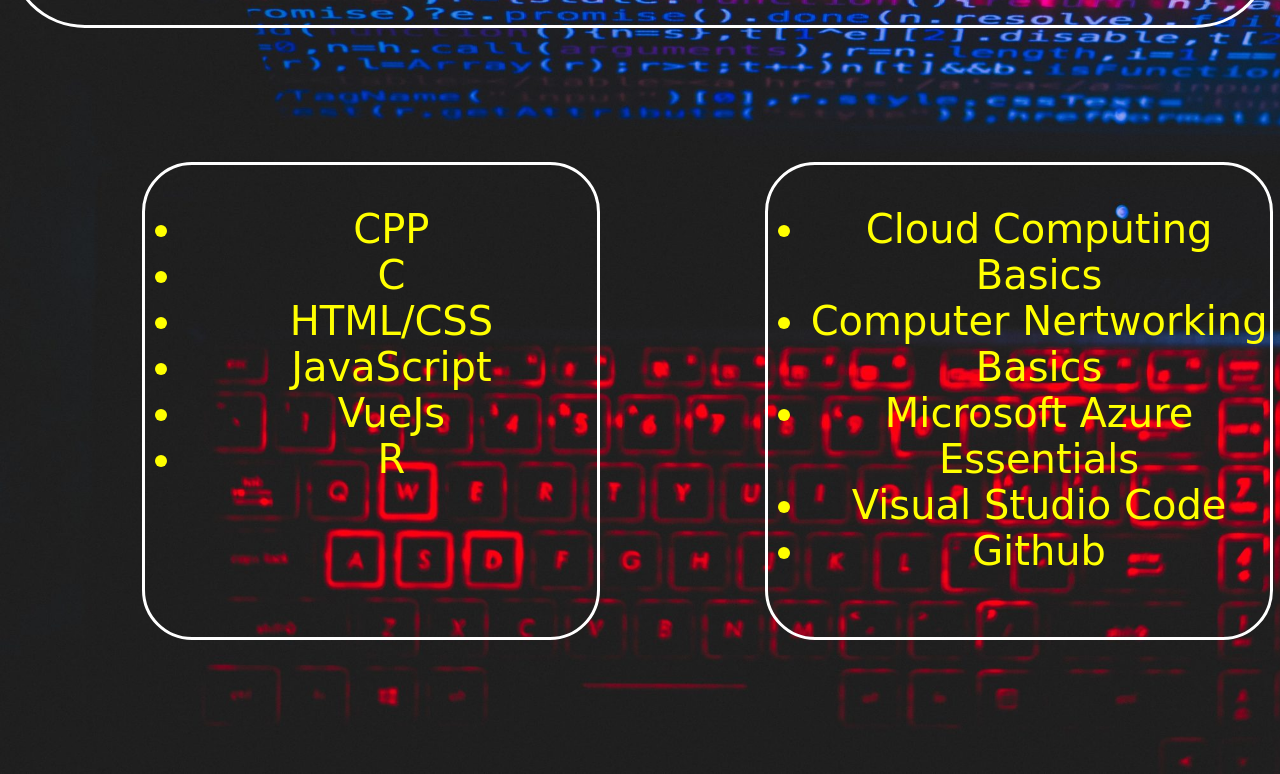
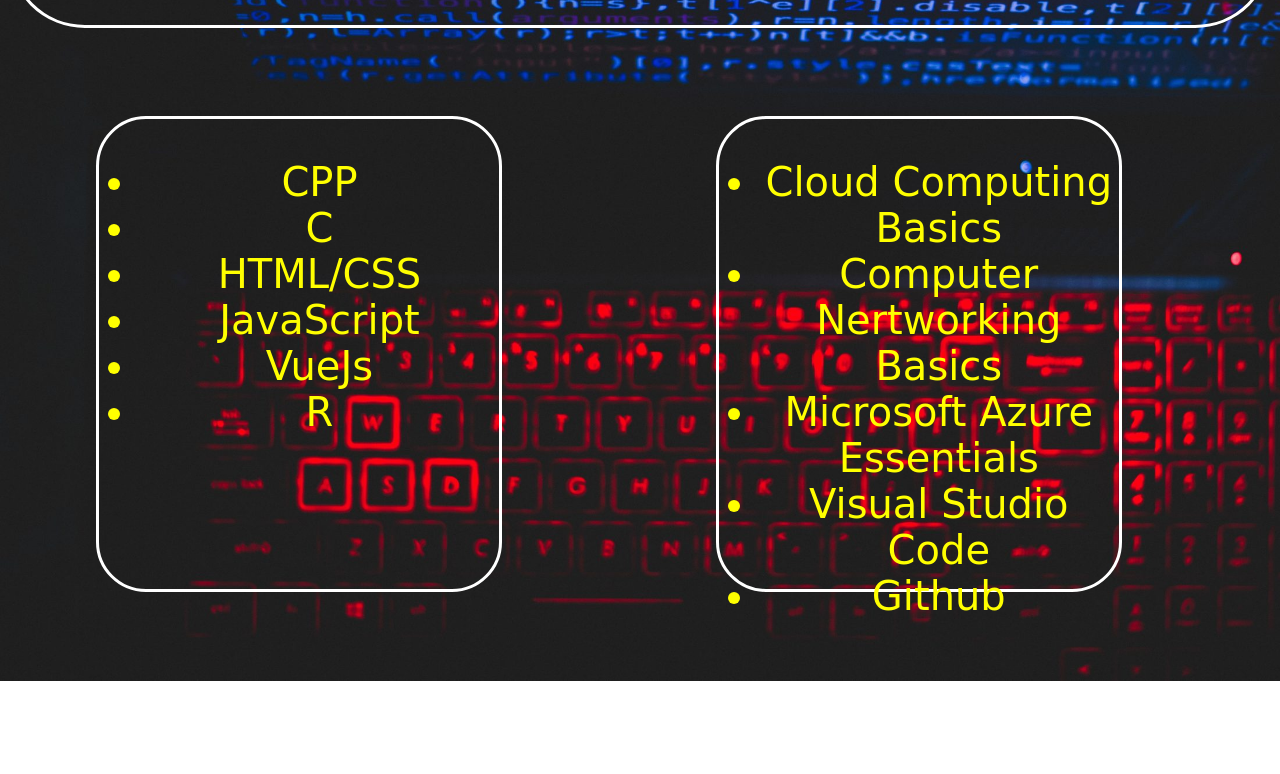
Before and after one commit to gokul221999/MyResume, a plain HTML site: page skills.html in a window 1280 px wide. Shown: the part 312-1086 px from the top of the page. After the commit the page ends 993 px from the top, so only its background shows below. Drawn offline with nearby package versions, Linux system fonts and the light colour scheme; a web font is replaced by a local one.

Commit message:
Update style1.css

```diff
--- a/style1.css
+++ b/style1.css
@@ -18,15 +18,13 @@ h3{
 .sec1
 {
     border: 3px solid white;
-    padding: 0px;
     border-radius:100px ;
 }
 .sec2
 {
-    border:3px solid white;
+   border:3px solid white;
     height: 470px;
-    width: 450px;
-    padding:1px;
+    width: 400px;
     color: yellow;
     border-radius: 50px;
 }
@@ -35,15 +33,12 @@ h3{
     border-radius: 50px;
     border:3px solid white;
     height: 470px;
-    width: 500px;
-    padding:1px;
+    width: 400px;
     color: yellow;
-
 }
 .foo{
-    width:28%;
-    padding:8px;
-    margin:10%;
+    width:35%;
+    margin:7%;
     float:left;
 
   }
```
